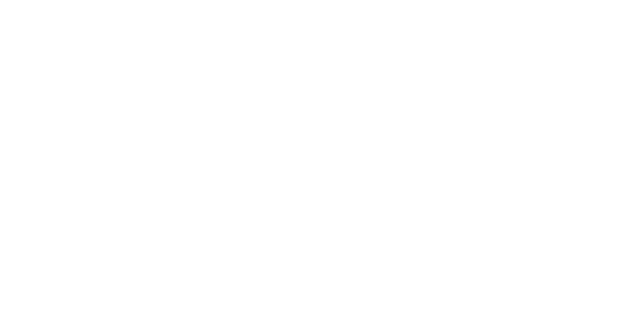
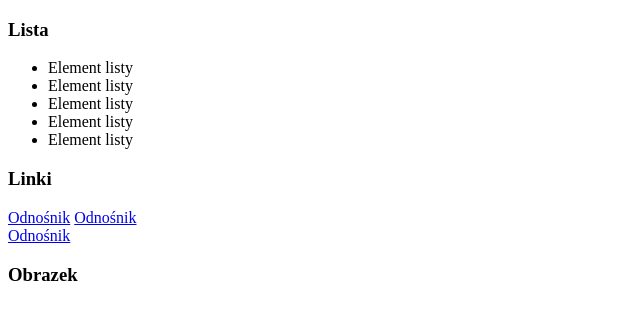
Before and after one commit to wochowskaj83/html-zadanie5, a plain HTML site: page index.html in a window 1280 px wide. Shown: the whole page, without its empty margins (0-640 px from the left). Drawn offline with Linux system fonts and the light colour scheme.

Commit message:
bez obrazka

```diff
--- a/index.html
+++ b/index.html
@@ -7,6 +7,23 @@
     <title>Document</title>
 </head>
 <body>
+    <h3>Lista</h3>
 
+<ul>
+    <li>Element listy</li>
+    <li>Element listy</li>
+    <li>Element listy</li>
+    <li>Element listy</li>
+    <li>Element listy</li>
+</ul>
+
+<h3>Linki</h3>
+
+
+
+<a href="link1">Odnośnik</a> <a href="link2">Odnośnik</a>
+<br><a href="link3">Odnośnik</a>
+
+<h3>Obrazek</h3>
 </body>
 </html>
```
